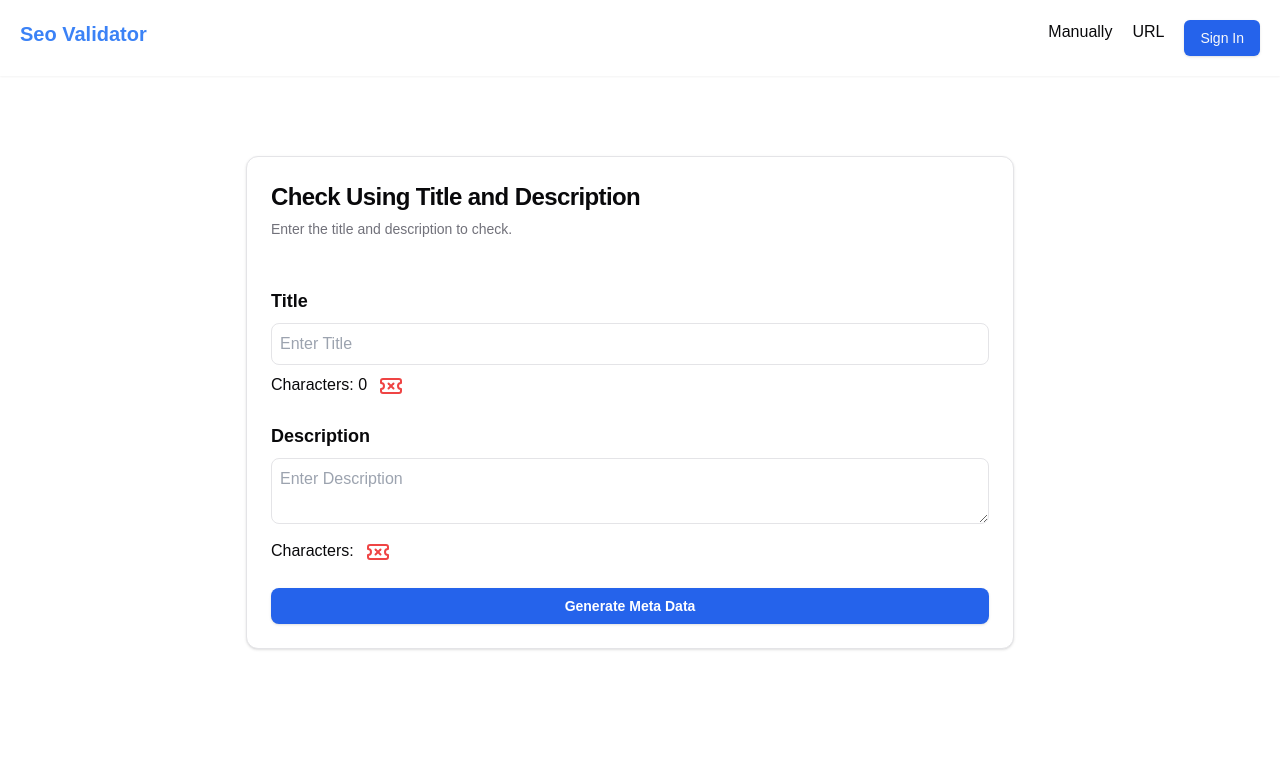
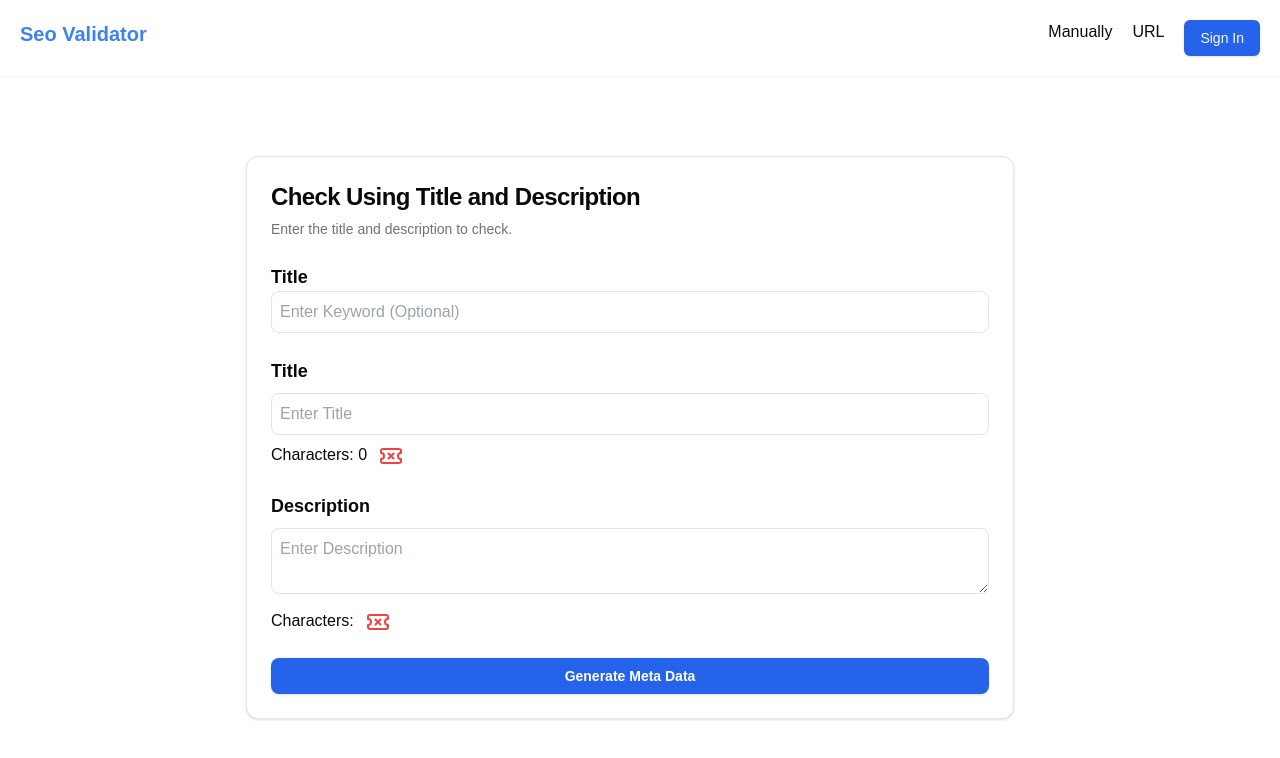
Before and after one commit to nikhil3113/seo-validator, a Next.js app: page /manual-check in a window 1280 px wide. Shown: the top 758 px of the page. Built offline with nearby package versions, Linux system fonts and the light colour scheme; no server answers.

Commit message:
AI and keyword in manual check

```diff
--- a/app/manual-check/page.tsx
+++ b/app/manual-check/page.tsx
@@ -10,6 +10,7 @@ import {
   CardHeader,
   CardTitle,
 } from "@/components/ui/card";
+import { generativeAi } from "@/lib/generativeAi";
 
 import { calculateOverallSeoPercentage } from "@/lib/helper";
 
@@ -18,9 +19,24 @@ import { useState } from "react";
 export default function Page() {
   const [title, setTitle] = useState("");
   const [description, setDescription] = useState("");
-
+  const [result, setResult] = useState("");
+  const [keyword, setKeyword] = useState("");
+  const [aiContentLoading, setAiContentLoading] = useState(false);
   const seopercentage = calculateOverallSeoPercentage(title, description);
 
+  const handleGenerate = async () => {
+    try {
+      setAiContentLoading(true);
+
+      const result = await generativeAi(title, description);
+      console.log("Generated Content:", result);
+      setResult(result);
+      setAiContentLoading(false);
+    } catch (error) {
+      console.error("Error generating content:", error);
+      setAiContentLoading(false);
+    }
+  };
   return (
     <div className="flex gap-5 justify-center items- mt-20 mb-5">
       <Card className="w-full max-w-3xl ">
@@ -35,12 +51,31 @@ export default function Page() {
           </CardDescription>
         </CardHeader>
         <CardContent>
+          <form>
+            <div className="space-y-4">
+              <div>
+                <label>
+                  <span className="text-lg font-semibold">Title</span>
+                  <input
+                    value={keyword}
+                    placeholder="Enter Keyword (Optional)"
+                    onChange={(e) => setKeyword(e.target.value)}
+                    className="w-full p-2 rounded-lg border"
+                  />
+                </label>
+              </div>
+            </div>
+          </form>
           <OnePageResult
             title={title}
             description={description}
             setTitle={setTitle}
             setDescription={setDescription}
+            keyword={keyword}
             showForm={true}
+            aiContentLoading={aiContentLoading}
+            result={result}
+            handleGenerate={handleGenerate}
           />
         </CardContent>
       </Card>
--- a/components/OnePageResult.tsx
+++ b/components/OnePageResult.tsx
@@ -18,6 +18,7 @@ interface OnePageResultProps {
   setTitle?: (title: string) => void;
   setDescription?: (description: string) => void;
   keyword?: string | undefined;
+  setKeyword?: (keyword: string) => void;
   showForm?: boolean;
   // eslint-disable-next-line @typescript-eslint/no-explicit-any
   handleGenerate?: (values: any) => Promise<void>;
--- a/lib/helper.ts
+++ b/lib/helper.ts
@@ -1,6 +1,6 @@
 export const SEO_LIMITS = {
   title: { min: 50, max: 60 }, // Optimal SEO title character limits
-  description: { min: 120, max: 160 }, // Optimal SEO description character limits
+  description: { min: 150, max: 160 }, // Optimal SEO description character limits
 };
 
 export const isTitleSeoFriendly = (title: string) => {
```
Also changed, not shown: 1 other file (tests, documents, lock files or other folders).
